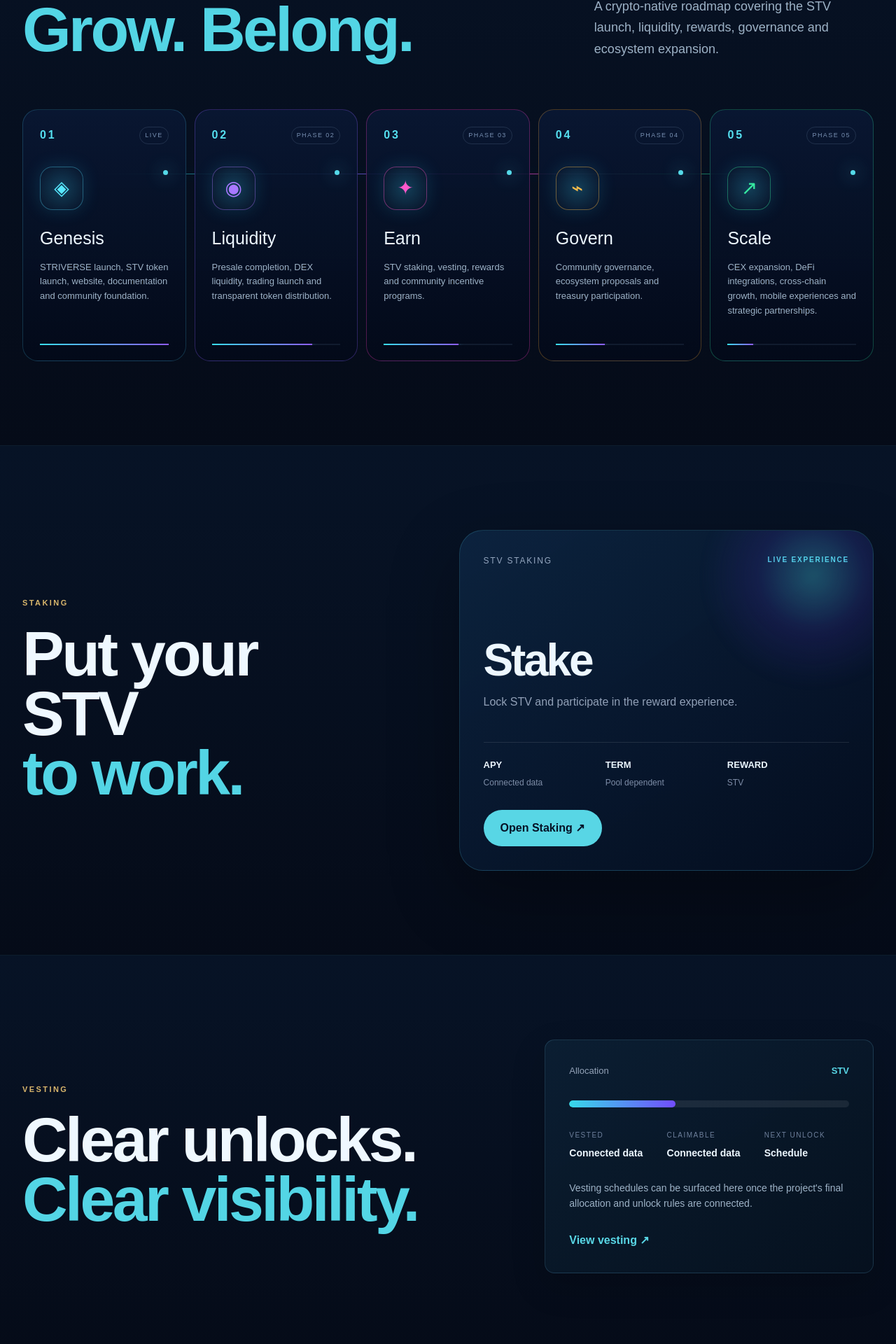
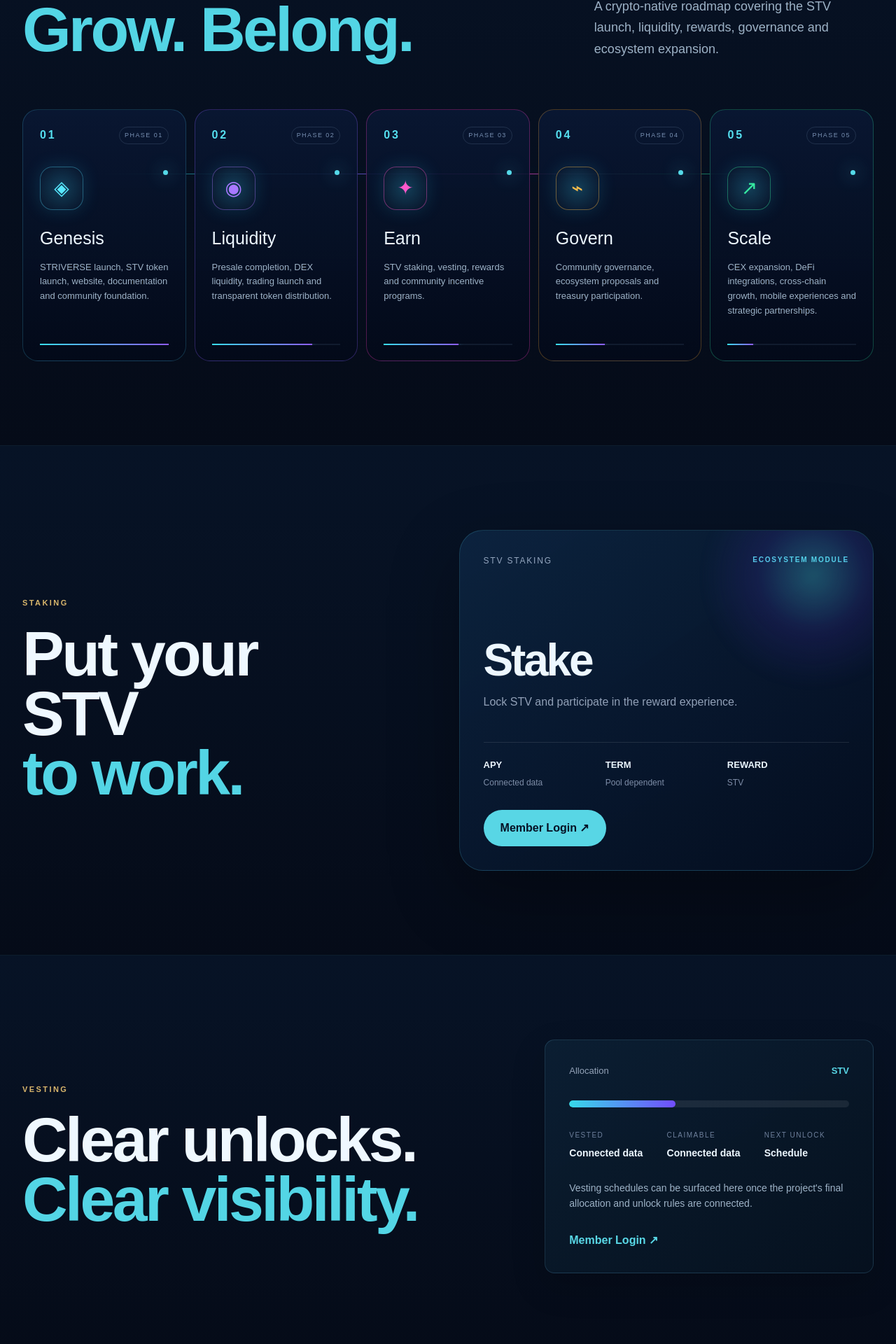
Before and after one commit to striverse/striverse, a Next.js app: page / in a window 1280 px wide. Shown: the part 4088-6008 px from the top of the page at 70% size. Built offline with nearby package versions, Linux system fonts and the light colour scheme; no server answers.

Commit message:
Remove unverified live labels and demo app links from public pages

```diff
--- a/app/page.tsx
+++ b/app/page.tsx
@@ -125,7 +125,7 @@ export default function Home() {
         <div className="section-shell">
           <p className="section-kicker">ROADMAP</p>
           <div className="section-heading-row"><h2>Strive.<br /><span>Grow. Belong.</span></h2><p>A crypto-native roadmap covering the STV launch, liquidity, rewards, governance and ecosystem expansion.</p></div>
-          <div className="roadmap-grid crypto-roadmap-grid">{roadmap.map(([num, title, text, icon], index) => <article key={num} className="roadmap-card crypto-roadmap-card"><div className="roadmap-phase"><span>{num}</span><i>{index === 0 ? "LIVE" : "PHASE " + num}</i></div><div className="roadmap-crypto-icon">{icon}</div><div className="roadmap-dot" /><h3>{title}</h3><p>{text}</p><div className="roadmap-line"><span /></div></article>)}</div>
+          <div className="roadmap-grid crypto-roadmap-grid">{roadmap.map(([num, title, text, icon], index) => <article key={num} className="roadmap-card crypto-roadmap-card"><div className="roadmap-phase"><span>{num}</span><i>{"PHASE " + num}</i></div><div className="roadmap-crypto-icon">{icon}</div><div className="roadmap-dot" /><h3>{title}</h3><p>{text}</p><div className="roadmap-line"><span /></div></article>)}</div>
         </div>
       </section>
 
@@ -137,10 +137,10 @@ export default function Home() {
           </div>
           <div className="feature-panel">
             <div className="panel-glow" />
-            <div className="panel-top"><span>STV STAKING</span><b>LIVE EXPERIENCE</b></div>
+            <div className="panel-top"><span>STV STAKING</span><b>ECOSYSTEM MODULE</b></div>
             <div className="staking-metric"><strong>Stake</strong><span>Lock STV and participate in the reward experience.</span></div>
             <div className="metric-row"><div><b>APY</b><span>Connected data</span></div><div><b>TERM</b><span>Pool dependent</span></div><div><b>REWARD</b><span>STV</span></div></div>
-            <Link href="/app" className="panel-button">Open Staking ↗</Link>
+            <Link href="/login" className="panel-button">Member Login ↗</Link>
           </div>
         </div>
       </section>
@@ -156,7 +156,7 @@ export default function Home() {
             <div className="vesting-progress"><span /></div>
             <div className="vesting-grid"><div><small>VESTED</small><b>Connected data</b></div><div><small>CLAIMABLE</small><b>Connected data</b></div><div><small>NEXT UNLOCK</small><b>Schedule</b></div></div>
             <p>Vesting schedules can be surfaced here once the project's final allocation and unlock rules are connected.</p>
-            <Link href="/app" className="text-link">View vesting ↗</Link>
+            <Link href="/login" className="text-link">Member Login ↗</Link>
           </div>
         </div>
       </section>
```
